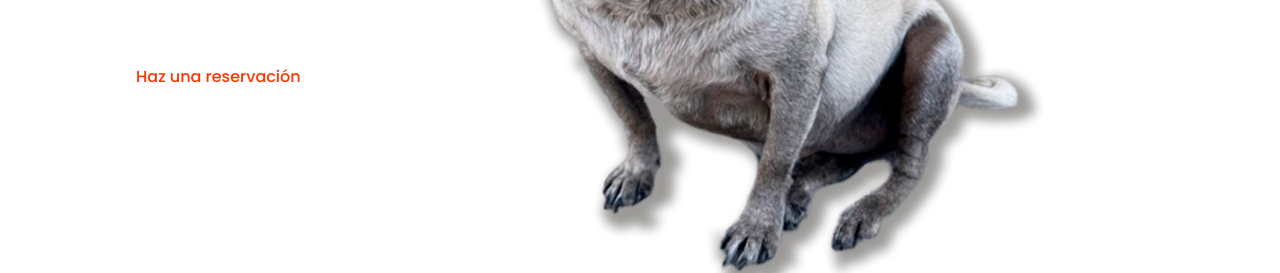
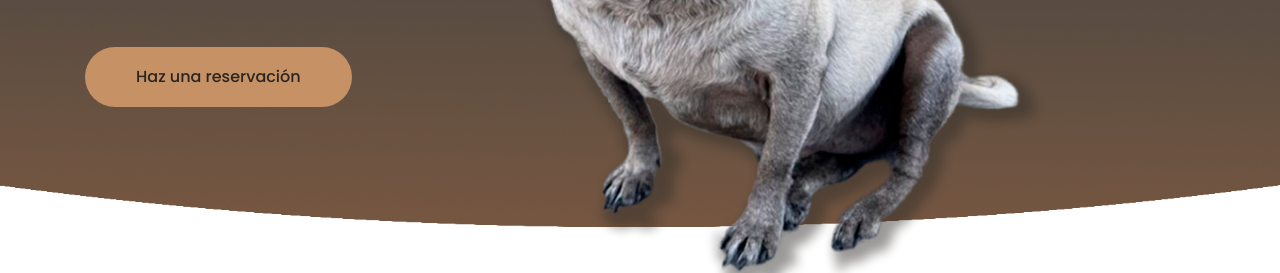
Before and after one commit to cinthya-g/VillaKebo, a website: page src/public/index.html in a window 1280 px wide. Shown: the part 540-813 px from the top of the page. Drawn offline with nearby package versions, Linux system fonts and the light colour scheme; files that its build step writes are made by us from their sources.

Commit message:
Fix html sources

```diff
--- a/src/public/index.html
+++ b/src/public/index.html
@@ -13,12 +13,12 @@
     <!-- Place favicon.ico in the root directory -->
 
     <!-- CSS here -->
-    <link rel="stylesheet" href="../css/bootstrap.min.css">
-    <link rel="stylesheet" href="../css/magnific-popup.css">
-    <link rel="stylesheet" href="../css/themify-icons.css">
-    <link rel="stylesheet" href="../css/nice-select.css">
-    <link rel="stylesheet" href="../css/animate.css">
-    <link rel="stylesheet" href="../css/style.css">
+    <link rel="stylesheet" href="css/bootstrap.min.css">
+    <link rel="stylesheet" href="css/magnific-popup.css">
+    <link rel="stylesheet" href="css/themify-icons.css">
+    <link rel="stylesheet" href="css/nice-select.css">
+    <link rel="stylesheet" href="css/animate.css">
+    <link rel="stylesheet" href="css/style.css">
     <link rel="stylesheet" href="https://cdnjs.cloudflare.com/ajax/libs/font-awesome/5.15.1/css/all.min.css">
 
     <!-- <link rel="stylesheet" href="css/responsive.css"> -->
@@ -66,8 +66,8 @@
                                 <nav>
                                     <ul id="navigation">
                                         <li><a  href="index.html">Home</a></li>
-                                        <li><a href="login.html">Iniciar sesión</a></li>
-                                        <li><a href="signup.html">Crear cuenta</a></li>
+                                        <li><a href="views/login.html">Iniciar sesión</a></li>
+                                        <li><a href="views/signup.html">Crear cuenta</a></li>
                                     </ul>
                                 </nav>
                             </div>
```
